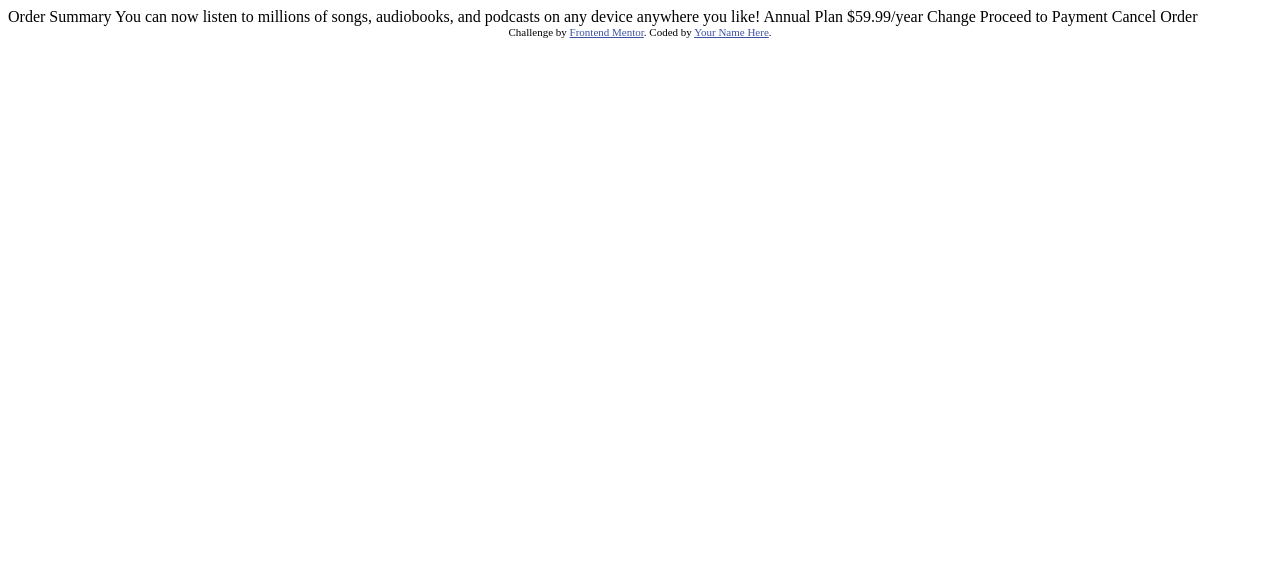
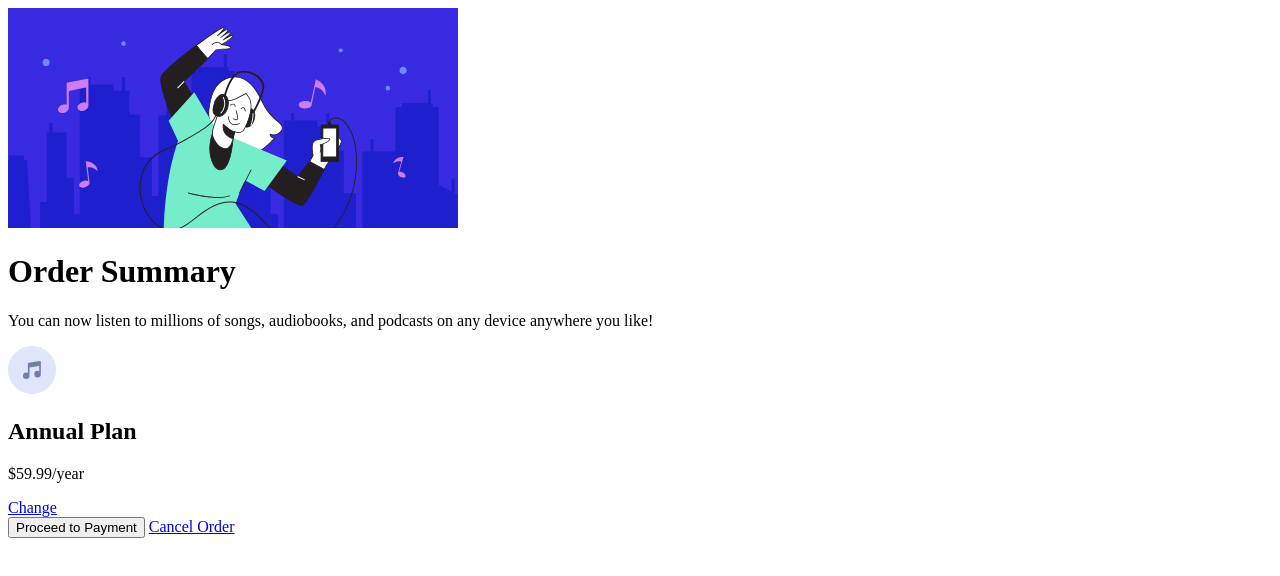
Before and after one commit to Lautaro-Aguilar/order-summary-component, a plain HTML site: page index.html in a window 1280 px wide. Drawn offline with Linux system fonts and the light colour scheme.

Commit message:
update files

```diff
--- a/index.html
+++ b/index.html
@@ -5,33 +5,34 @@
   <meta name="viewport" content="width=device-width, initial-scale=1.0"> <!-- displays site properly based on user's device -->
 
   <link rel="icon" type="image/png" sizes="32x32" href="./images/favicon-32x32.png">
-
+  <link rel="stylesheet" href="style.css">
   <title>Frontend Mentor | Order summary card</title>
 
   <!-- Feel free to remove these styles or customise in your own stylesheet 👍 -->
-  <style>
+  <!-- <style>
     .attribution { font-size: 11px; text-align: center; }
     .attribution a { color: hsl(228, 45%, 44%); }
-  </style>
+  </style> -->
 </head>
 <body>
+  <main class="container">
+    <img src="./images/illustration-hero.svg" alt="hero">
+    <div class="card">
+      <h1 class="title">Order Summary</h1>
 
-  Order Summary
+      <p class="desc">You can now listen to millions of songs, audiobooks, and podcasts on any device anywhere you like!</p>
 
-  You can now listen to millions of songs, audiobooks, and podcasts on any
-  device anywhere you like!
-
-  Annual Plan
-  $59.99/year
-
-  Change
-
-  Proceed to Payment
-  Cancel Order
-
-  <div class="attribution">
-    Challenge by <a href="https://www.frontendmentor.io?ref=challenge" target="_blank">Frontend Mentor</a>.
-    Coded by <a href="#">Your Name Here</a>.
-  </div>
+      <div class="plan-container">
+        <img src="./images/icon-music.svg" alt="music icon">
+          <div class="plan-text">
+            <h2 class="plan-name">Annual Plan</h2>
+            <p class="plan-price">$59.99/year</p>
+          </div>
+        <a href="#">Change</a>
+      </div>
+      <input type="submit" value="Proceed to Payment">
+      <a href="#">Cancel Order</a>
+    </div>
+  </main>
 </body>
 </html>
```
Also changed, not shown: style.css (added).
